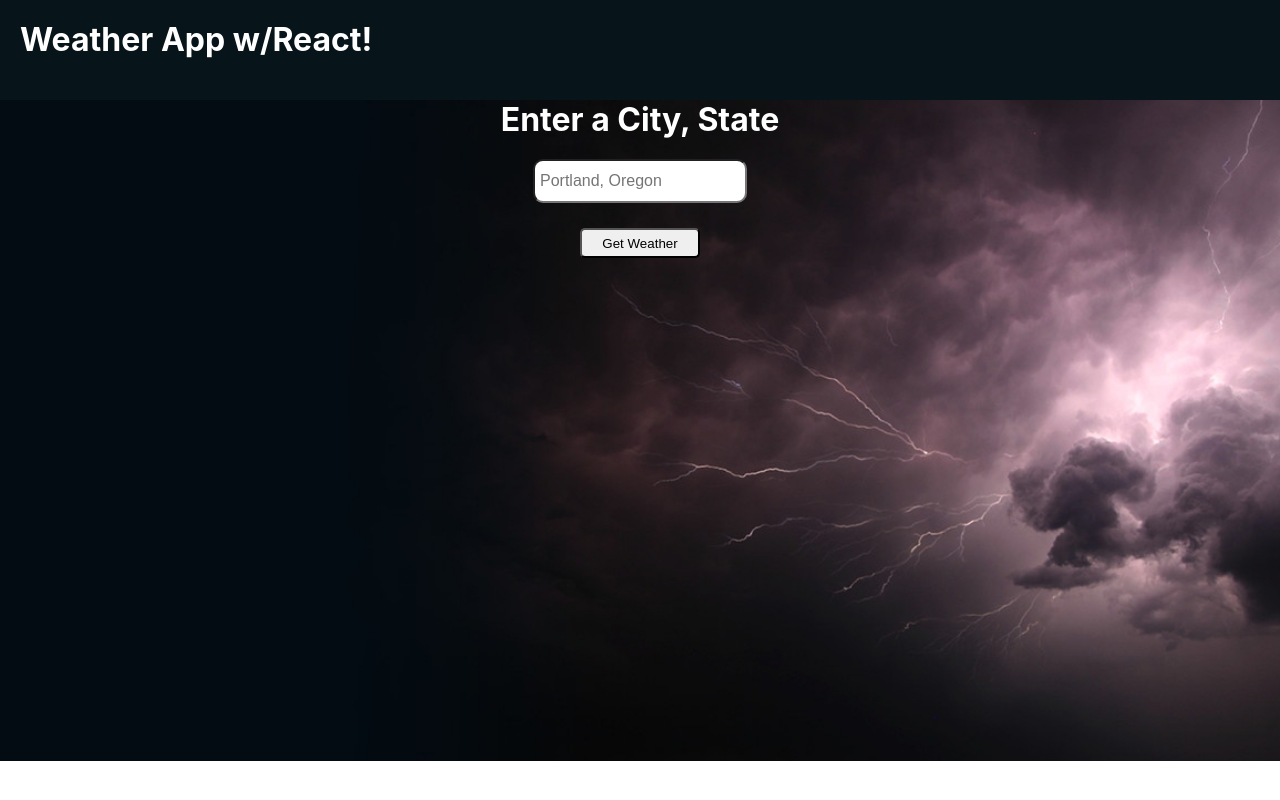
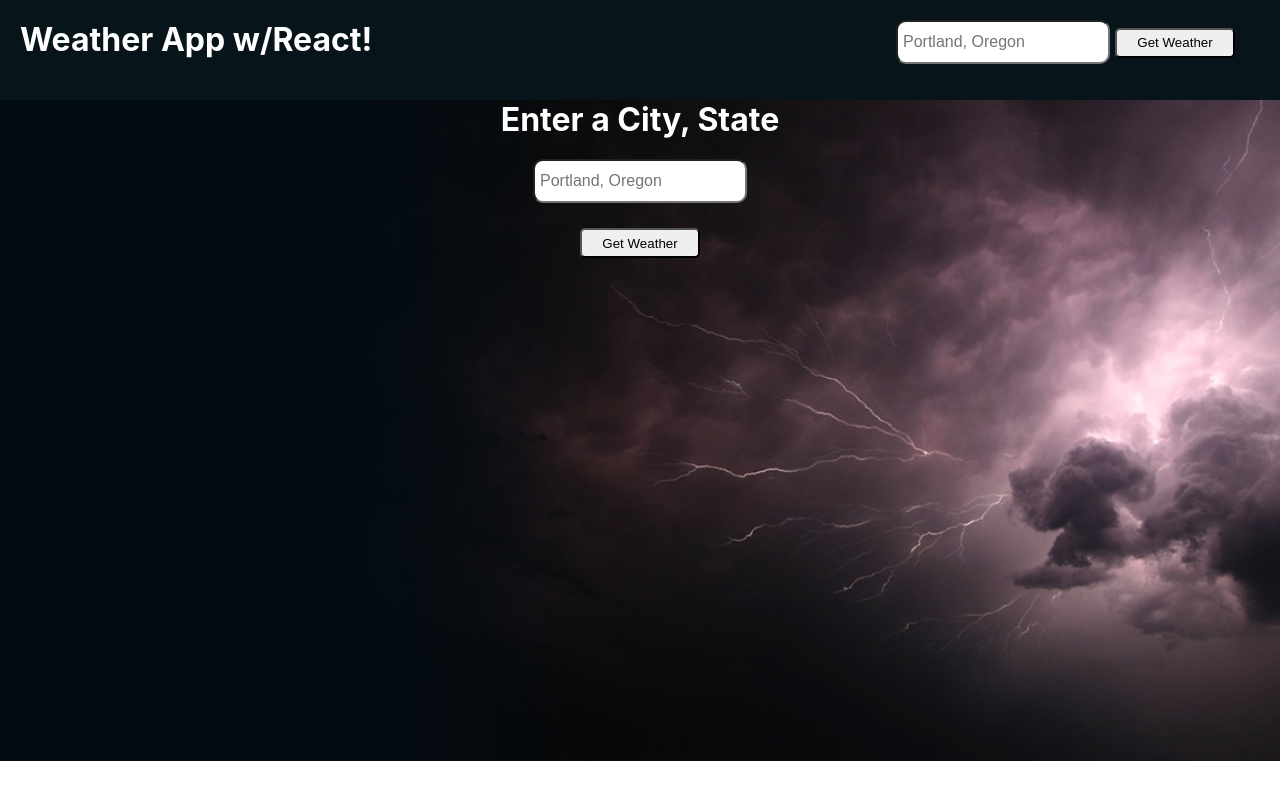
Before and after one commit to Arithmetics/weather-react, a React app: page / in a window 1280 px wide. Built offline with nearby package versions, Linux system fonts and the light colour scheme.

Commit message:
complete! had to do a component will recieve props. react is crazy!

```diff
--- a/app/components/App.js
+++ b/app/components/App.js
@@ -17,18 +17,15 @@ class App extends React.Component {
     return(
       <BrowserRouter>
         <div className='container'>
-          <Nav />
-          <Switch>
+
+            <Route component={Nav} />
+
             <Route exact path="/" component={Home} />
 
             <Route path="/forecast" component={Forecast}  />
 
-            <Route
-              path="/details"
-              component={Details}
-            />
+            <Route path="/details" component={Details}  />
 
-          </Switch>
         </div>
       </BrowserRouter>
     );
--- a/app/components/Forecast.js
+++ b/app/components/Forecast.js
@@ -16,6 +16,27 @@ class Forecast extends React.Component {
 
   componentDidMount(){
     const city = queryString.parse(this.props.location.search).city;
+    fetchFiveDayForecast(city).then(function(res){
+      console.log(res);
+      if(res.message==="city not found"){
+        return this.setState(function(){
+          return {
+            error: "City not found",
+            loading: false
+          }
+        })
+      }
+      this.setState(function(){
+        return {
+          forecast: res,
+          loading: false
+        }
+      })
+    }.bind(this));
+  }
+
+  componentWillReceiveProps(nextProps){
+    const city = queryString.parse(nextProps.location.search).city;
     fetchFiveDayForecast(city).then(function(res){
       console.log(res);
       if(res.message==="city not found"){
--- a/app/components/Home.js
+++ b/app/components/Home.js
@@ -20,6 +20,7 @@ class Home extends React.Component {
         selectedCity: city
       }
     });
+    console.log(this.state);
   }
 
   render(){
--- a/app/components/Nav.js
+++ b/app/components/Nav.js
@@ -1,16 +1,26 @@
 import React from 'react';
 import SelectForm from './SelectForm';
+import { Link } from 'react-router-dom';
+import Forecast from './Forecast';
 
 
 class Nav extends React.Component {
   constructor(props){
     super(props);
+    this.state = {
+      selectedCity: ""
+    };
 
-    this.logCity = this.logCity.bind(this);
+    this.selectCity = this.selectCity.bind(this);
   }
 
-  logCity(city){
-    console.log(city);
+  selectCity(city){
+    this.setState(function(){
+      return {
+        selectedCity: city
+      }
+    });
+    console.log(this.state);
   }
 
   render(){
@@ -20,6 +30,21 @@ class Nav extends React.Component {
           Weather App w/React!
         </h1>
         <div className="navright">
+          <div className="b">
+            <SelectForm onChange={this.selectCity}/>
+          </div>
+
+          <div className="b">
+            <Link
+              to={{
+                pathname: '/forecast',
+                search: `?city=${this.state.selectedCity}`
+              }}>
+              <button className="navbutton">
+                Get Weather
+              </button>
+            </Link>
+          </div>
 
         </div>
       </div>
--- a/app/index.css
+++ b/app/index.css
@@ -104,6 +104,12 @@ button {
   height: 30px;
 }
 
+.b {
+  display: inline-block;
+}
+
+
+
 .home {
   max-width: 1600px;
   margin: 0 auto;
```
